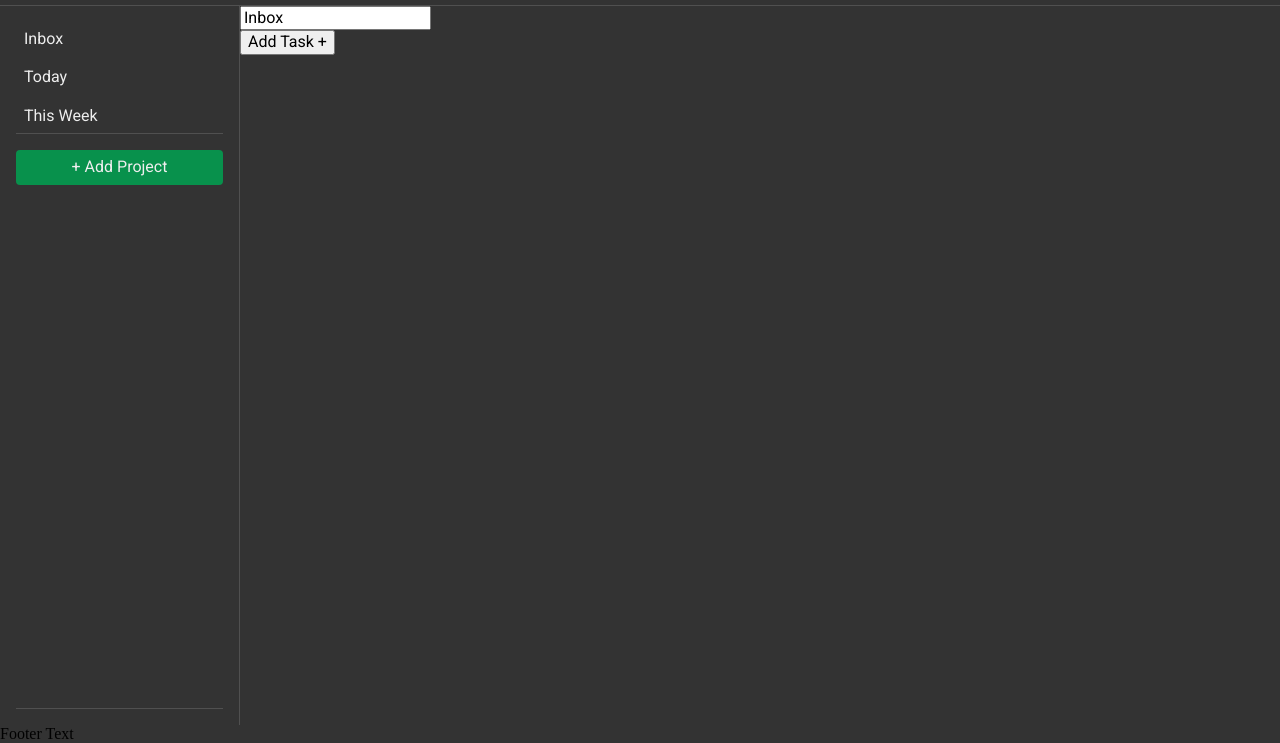
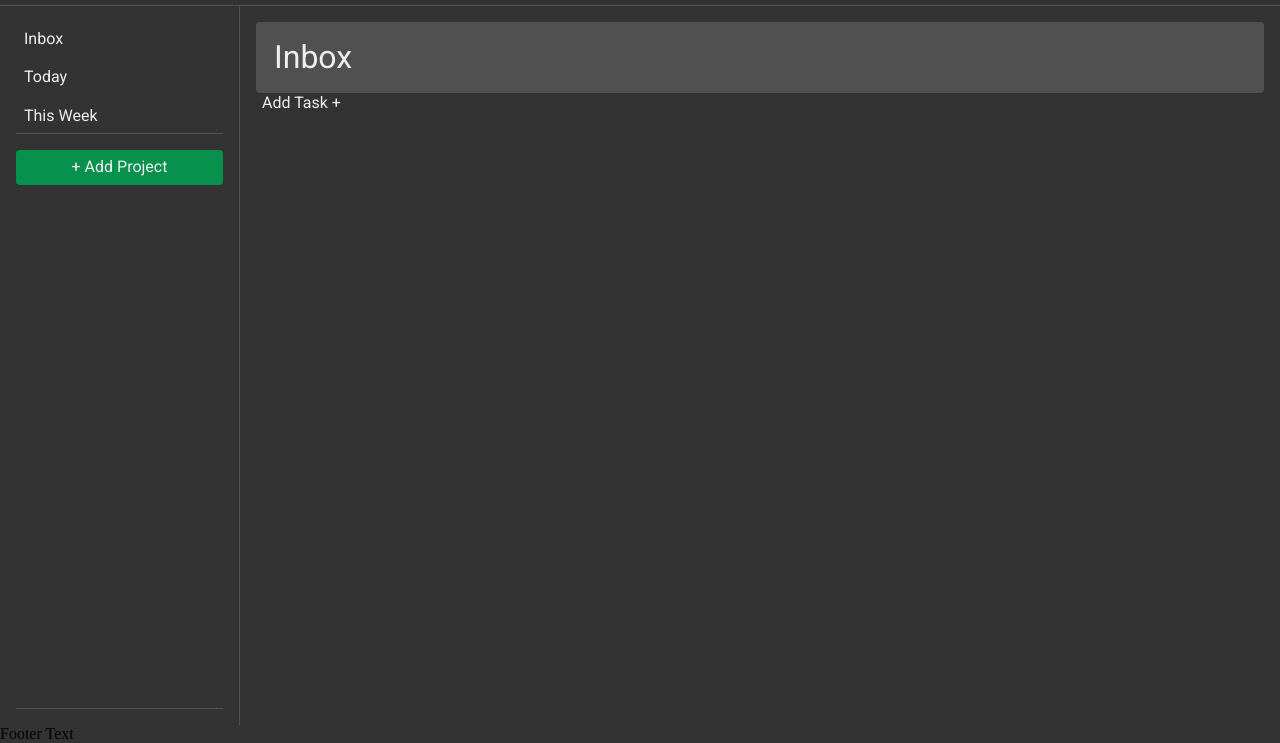
Before and after one commit to Christian-Tarello/ToDoApp, a website built with webpack: page src/index.html in a window 1280 px wide. Both pictures are taken after a click on the element "Inbox". Shown: the part 57-800 px from the top of the page. Built offline with nearby package versions, Linux system fonts and the light colour scheme; what pubsub-js would draw is missing.

Commit message:
Style project

```diff
--- a/src/modules/templates/projectTemplate.js
+++ b/src/modules/templates/projectTemplate.js
@@ -49,8 +49,8 @@ export default class ProjectTemplate {
         const addTaskButton = ProjectTemplate.createAddTaskInputButton();
 
         headerContainer.append(
-            nameInput,
-            deleteButton
+            deleteButton,
+            nameInput
         );
 
         element.append(
--- a/src/style.css
+++ b/src/style.css
@@ -166,3 +166,43 @@ main {
 .projectCollection-addButton:hover {
     background-color: #09a054;
 }
+
+.project {
+    padding: 1rem;
+}
+
+.project-header {
+    background-color: #505050;
+    color: #eee;
+    font-size: 2rem;
+    display: flex;
+    gap: 1rem;
+    padding: 1rem;
+    border-radius: 0.25rem;
+}
+
+.project-nameInput {
+    flex: 1 1 auto;
+    background-color: transparent;
+    border: 0px transparent solid;
+    color: inherit;
+    border-bottom: #444 2px solid;
+}
+
+.project-nameInput:read-only {
+    cursor: default;
+    border: 0px transparent solid;
+}
+
+.project-nameInput:focus,
+.project-nameInput:hover {
+    border-color: #ccc;
+    outline: 0px transparent;
+}
+
+.project-deleteButton,
+.project-addButton {
+    background-color: transparent;
+    border: 0px transparent solid;
+    color: #eee;
+}
```
